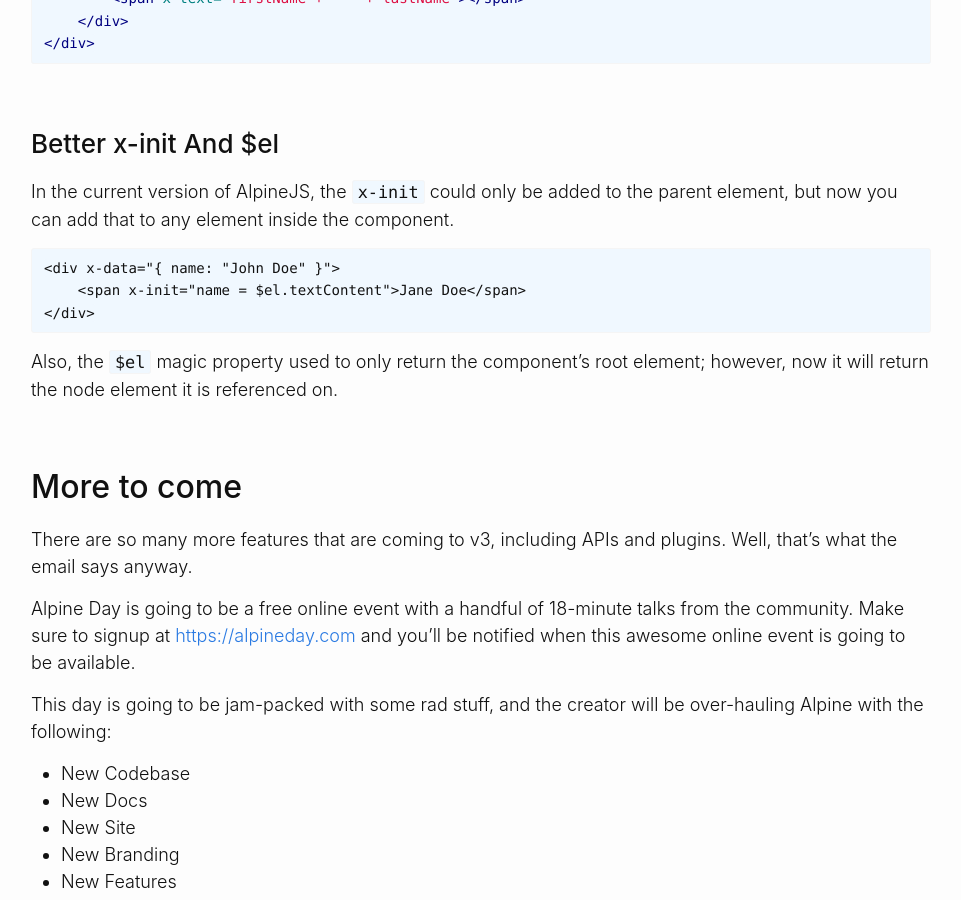
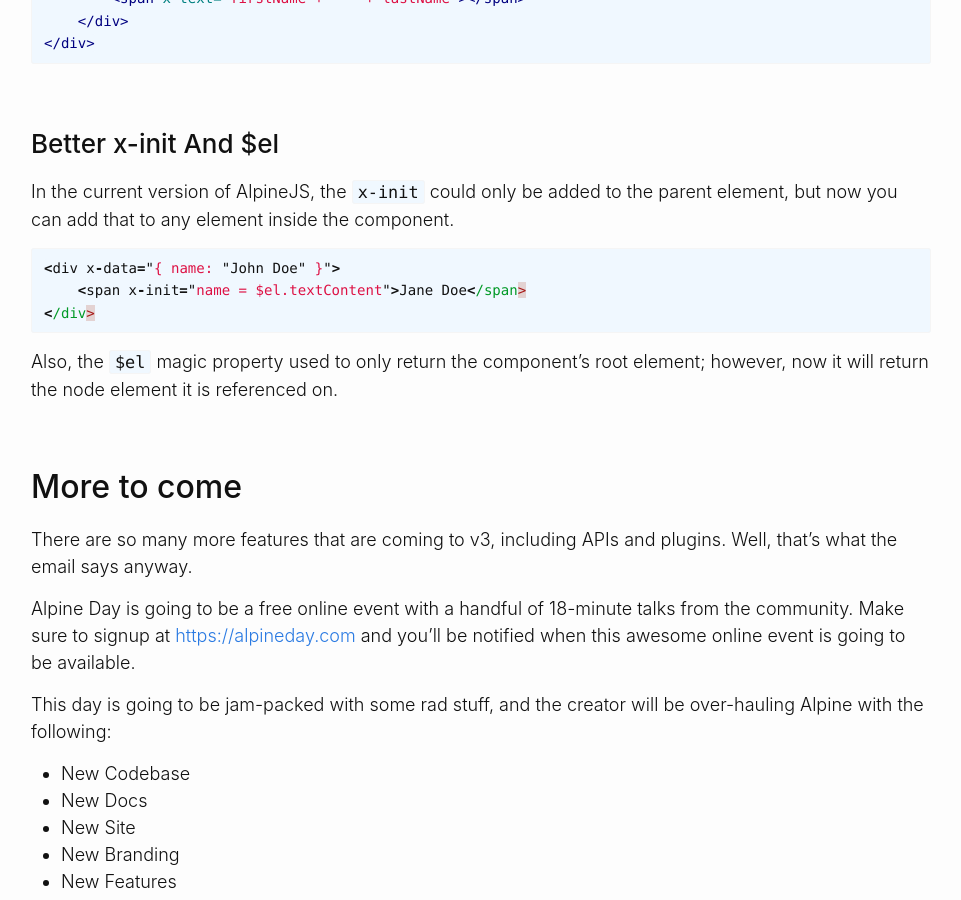
Before and after one commit to ConradMaaijen/conradmaayen.github.io, a Jekyll site: the page built from _posts/2021-04-26-alpine-js-v3.md, in a window 1280 px wide and 900 px high, scrolled down 1453 px. Shown: the whole window, without its empty margins (159-1120 px from the left). Built offline with Jekyll 4.4.1, drawn with Linux system fonts in a browser that asks for light colours.

Commit message:
update post

````diff
--- a/_posts/2021-04-26-alpine-js-v3.md
+++ b/_posts/2021-04-26-alpine-js-v3.md
@@ -61,7 +61,7 @@
 
 In the current version of AlpineJS, the `x-init` could only be added to the parent element, but now you can add that to any element inside the component.
 
-```alpine
+```js
 <div x-data="{ name: "John Doe" }">
     <span x-init="name = $el.textContent">Jane Doe</span>
 </div>
````
